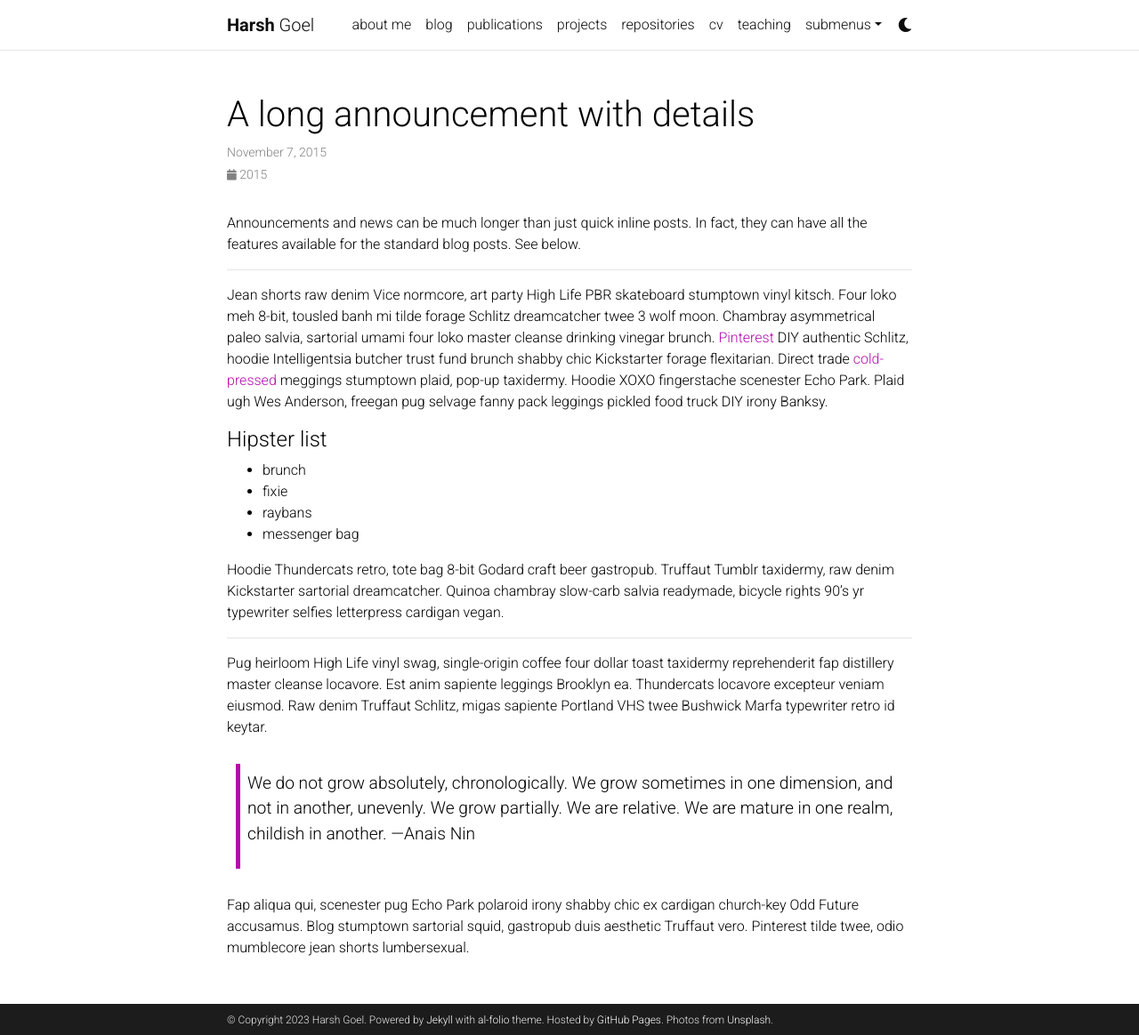
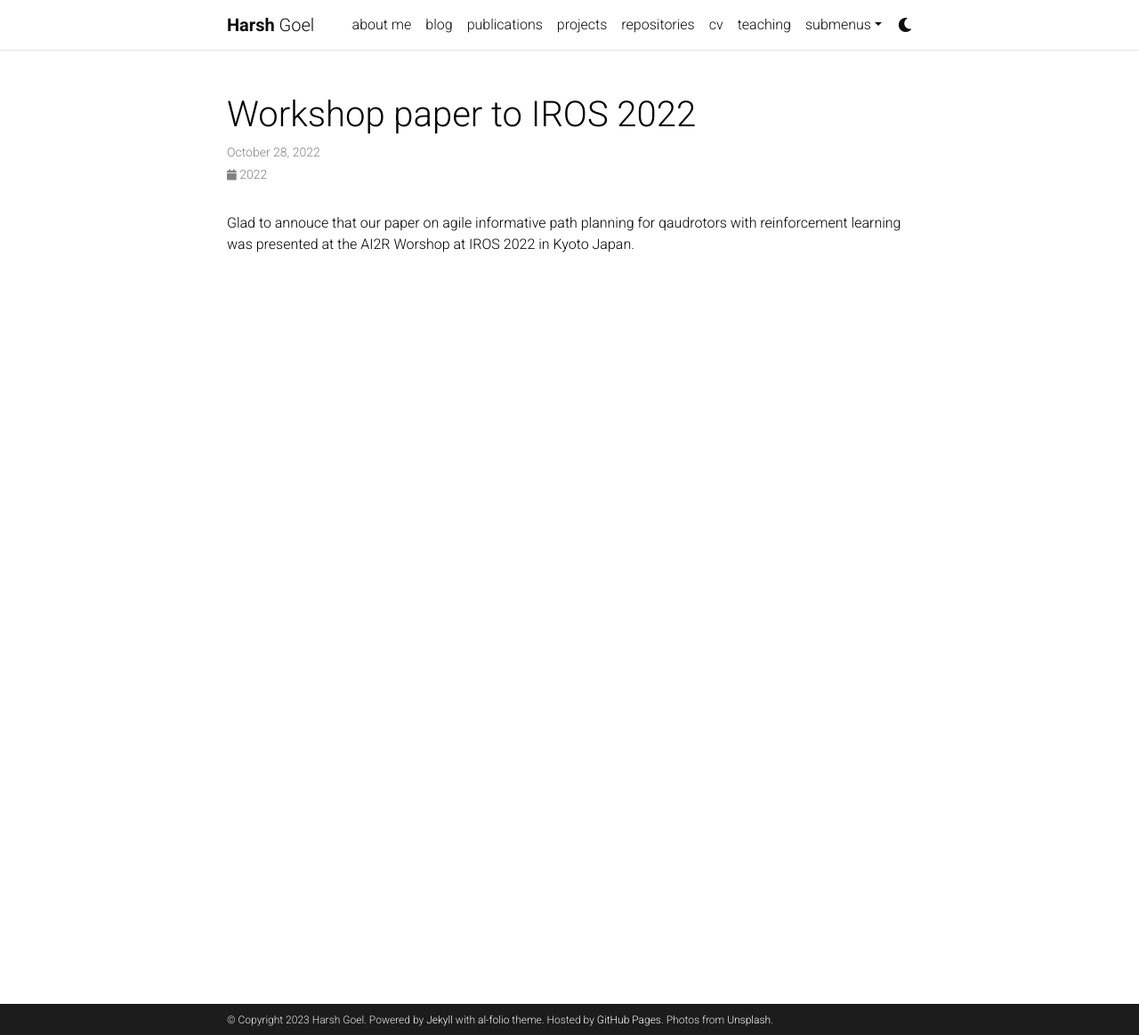
Before and after one commit to harshg99/hgmain, a Jekyll site: the page built from _news/announcement_2.md, in a window 1280 px wide and 1164 px high. Shown: the whole window at 89% size. Built offline with Jekyll 4.4.1, drawn with Linux system fonts in a browser that asks for light colours; comment, search, counter and statistics services are not loaded; a style sheet for code colours, icons or effects is not loaded.

Commit message:
added news

```diff
--- a/_news/announcement_2.md
+++ b/_news/announcement_2.md
@@ -1,31 +1,9 @@
 ---
 layout: post
-title: A long announcement with details
-date: 2015-11-07 16:11:00-0400
-inline: false
+title: Workshop paper to IROS 2022
+date: 2022-10-28 16:11:00-0400
+inline: True
 ---
 
-Announcements and news can be much longer than just quick inline posts. In fact, they can have all the features available for the standard blog posts. See below.
-
-***
-
-Jean shorts raw denim Vice normcore, art party High Life PBR skateboard stumptown vinyl kitsch. Four loko meh 8-bit, tousled banh mi tilde forage Schlitz dreamcatcher twee 3 wolf moon. Chambray asymmetrical paleo salvia, sartorial umami four loko master cleanse drinking vinegar brunch. <a href="https://www.pinterest.com">Pinterest</a> DIY authentic Schlitz, hoodie Intelligentsia butcher trust fund brunch shabby chic Kickstarter forage flexitarian. Direct trade <a href="https://en.wikipedia.org/wiki/Cold-pressed_juice">cold-pressed</a> meggings stumptown plaid, pop-up taxidermy. Hoodie XOXO fingerstache scenester Echo Park. Plaid ugh Wes Anderson, freegan pug selvage fanny pack leggings pickled food truck DIY irony Banksy.
-
-#### Hipster list
-<ul>
-    <li>brunch</li>
-    <li>fixie</li>
-    <li>raybans</li>
-    <li>messenger bag</li>
-</ul>
-
-Hoodie Thundercats retro, tote bag 8-bit Godard craft beer gastropub. Truffaut Tumblr taxidermy, raw denim Kickstarter sartorial dreamcatcher. Quinoa chambray slow-carb salvia readymade, bicycle rights 90's yr typewriter selfies letterpress cardigan vegan.
-
-***
-
-Pug heirloom High Life vinyl swag, single-origin coffee four dollar toast taxidermy reprehenderit fap distillery master cleanse locavore. Est anim sapiente leggings Brooklyn ea. Thundercats locavore excepteur veniam eiusmod. Raw denim Truffaut Schlitz, migas sapiente Portland VHS twee Bushwick Marfa typewriter retro id keytar.
-
-> We do not grow absolutely, chronologically. We grow sometimes in one dimension, and not in another, unevenly. We grow partially. We are relative. We are mature in one realm, childish in another.
-> —Anais Nin
-
-Fap aliqua qui, scenester pug Echo Park polaroid irony shabby chic ex cardigan church-key Odd Future accusamus. Blog stumptown sartorial squid, gastropub duis aesthetic Truffaut vero. Pinterest tilde twee, odio mumblecore jean shorts lumbersexual.
+Glad to annouce that our paper on agile informative path planning for qaudrotors with reinforcement learning was presented at the
+AI2R Worshop at IROS 2022 in Kyoto Japan.
```
Also changed, not shown: _news/announcement_1.md (+2 -2 lines), _news/announcement_3.md (+2 -2 lines).
